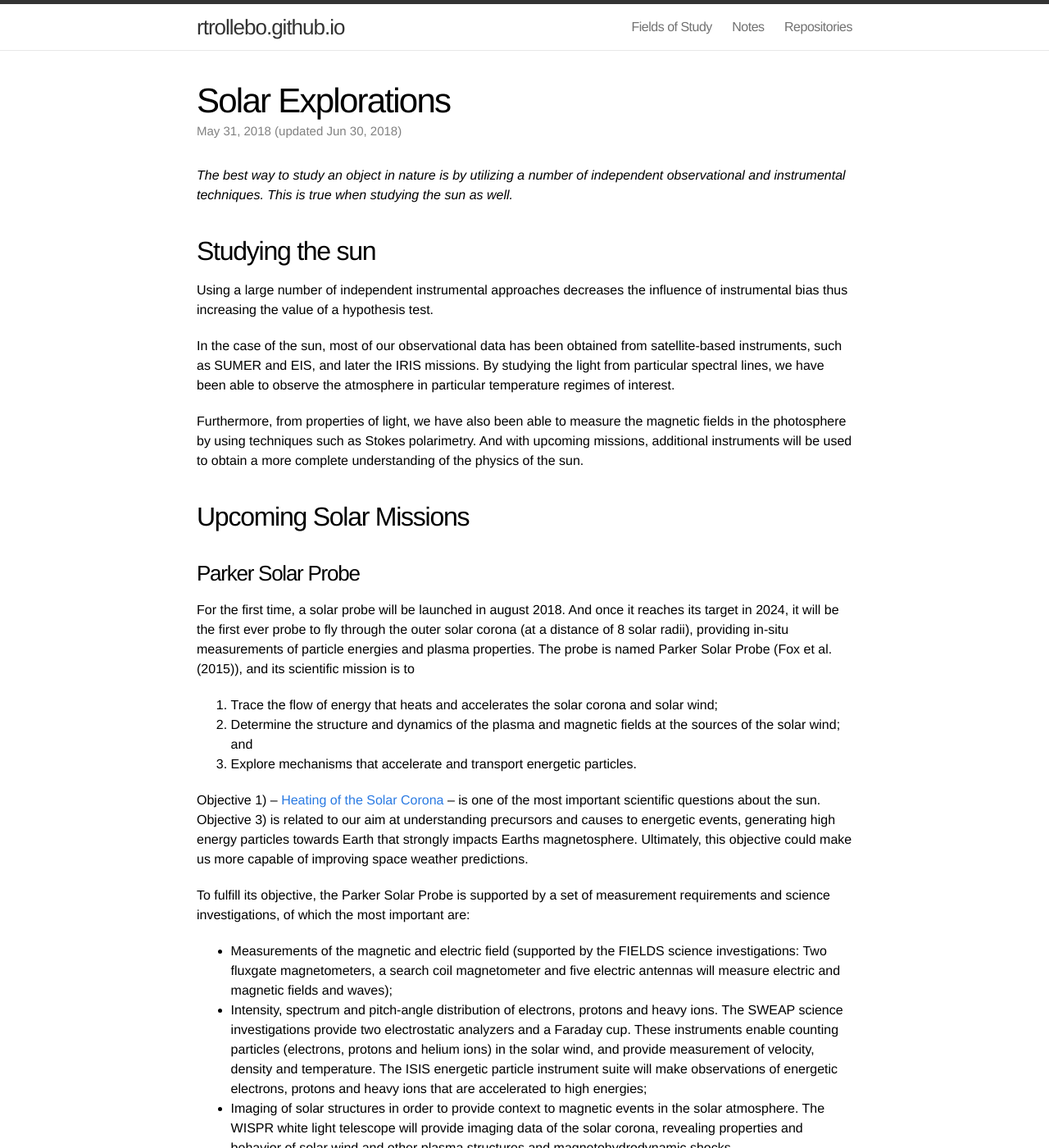
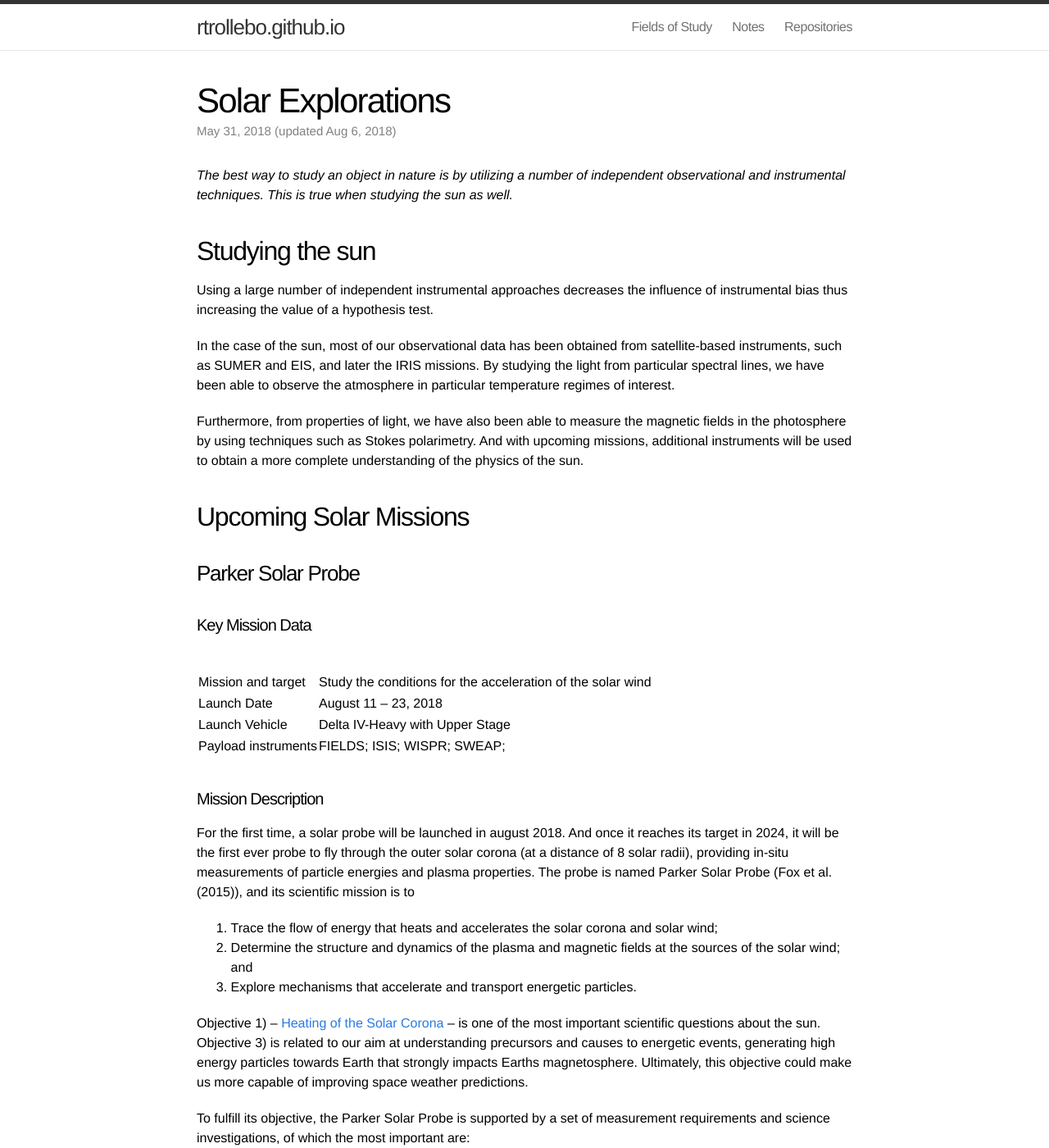
Before and after one commit to rtrollebo/rtrollebo.github.io, a Jekyll site: the page built from _posts/2018-05-31-exploring-the-sun.md, in a window 1280 px wide and 1400 px high. Shown: the whole window at 82% size. Built offline with Jekyll 4.4.1, drawn with Linux system fonts in a browser that asks for light colours.

Commit message:
rtrollebo.github.io-e2018-08
* Parker solar probe mission data.

```diff
--- a/_data/editions.yml
+++ b/_data/editions.yml
@@ -1,3 +1,7 @@
+- edition: e2018-08
+  frontmatter: Parker Solar Probe Mission Data
+  changes: Key Mission Data
+
 - edition: e2018-07
   frontmatter: Parker Solar Probe
   changes: A solar exploration mission will provide in-situ measurements of the solar corona.
--- a/_posts/2018-05-31-exploring-the-sun.md
+++ b/_posts/2018-05-31-exploring-the-sun.md
@@ -2,7 +2,7 @@
 layout: post
 title: "Solar Explorations"
 date: 2018-05-31
-date_updated: 2018-06-30
+date_updated: 2018-08-06
 abst: "The best way to study an object in nature is by utilizing a number of independent observational and instrumental techniques. This is true when studying the sun as well."
 categories: solar-physics space-exploration
 
@@ -18,10 +18,23 @@ In the case of the sun, most of our observational data has been obtained from sa
 Furthermore, from properties of light, we have also been able to measure the magnetic fields in the photosphere by using techniques such as Stokes polarimetry. And with upcoming missions, additional instruments will be used to obtain a more complete understanding of the physics of the sun.
 
 
+
+
 # Upcoming Solar Missions
 
 
 ## Parker Solar Probe
+
+### Key Mission Data
+
+|                         |                                 |
+:------------------------ | :------------------------------ |
+Mission and target        | Study the conditions for the acceleration of the solar wind |
+Launch Date               | August 11 – 23, 2018            |
+Launch Vehicle            | Delta IV-Heavy with Upper Stage |
+Payload instruments       | FIELDS; ISIS; WISPR; SWEAP; |
+
+### Mission Description
 
 For the first time, a solar probe will be launched in august 2018. And once it reaches its target in 2024, it will be the first ever probe to fly through the outer solar corona (at a distance of 8 solar radii), providing in-situ measurements of particle energies and plasma properties. The probe is named Parker Solar Probe (Fox et al. (2015)), and its scientific mission is to
 
```
